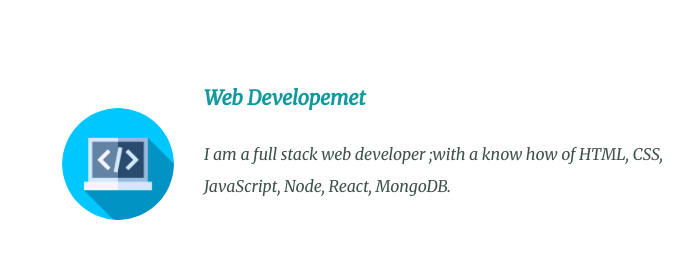
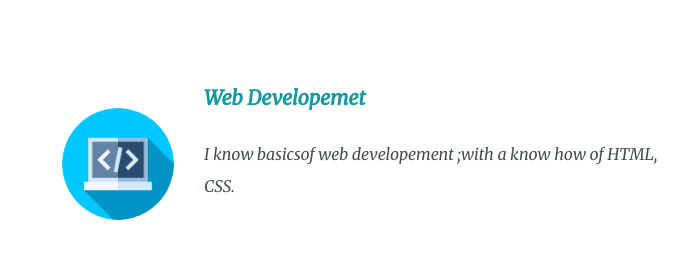
Before and after one commit to KNGBOK/Personal_Website, a plain HTML site: page index.html in a window 1280 px wide. Shown: the part 1500-1780 px from the top of the page, without its empty margins (288-981 px from the left). Drawn offline with Linux system fonts and the light colour scheme.

Commit message:
Update index.html

```diff
--- a/index.html
+++ b/index.html
@@ -35,7 +35,7 @@
       <div class="skill-row">
         <img class="skillrow_image skillsImage" src="images/1.png" alt="Computer_Image">
         <h3><span class="intro">Web Developemet</span></h3>
-        <p>I am a full stack web developer ;with a know how of HTML, CSS, JavaScript, Node, React, MongoDB.</p>
+        <p>I know basicsof web developement ;with a know how of HTML, CSS.</p>
       </div>
       <div class="skill-row">
         <img class="skillrow_image pythonImage" src="images/python.png" alt="Python_Logo">
```
